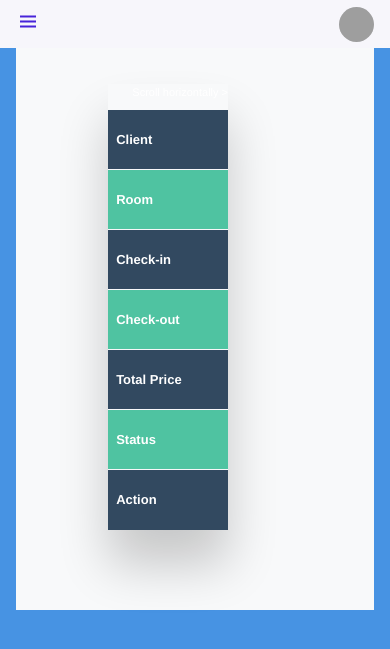
After one commit to Rzn-Mohamed/Hotel-Reservation, a Django app: page /reservations/ in a window 390 px wide. The commit adds this page. Shown: the top 649 px of the page. Run offline with Django 5.2, Linux system fonts and the light colour scheme; data that the repository does not hold is empty; grey boxes are pictures that could not be loaded.

Commit message:
razin laykhlih

```diff
--- a/Hotel/app/models.py
+++ b/Hotel/app/models.py
@@ -1,5 +1,6 @@
 from django.db import models
 from django.contrib.auth.models import AbstractUser , User
+from datetime import timedelta
 
 class Personne(models.Model):
     user = models.OneToOneField(User , null = True , on_delete = models.CASCADE)
@@ -33,6 +34,9 @@ class Client(Personne):
 
 class Employee(Personne):
     is_employee = models.BooleanField(default = True)
+    @classmethod
+    def getAllEmployees(cls):
+        return cls.objects.filter(is_employee = True)
     pass
 
 
@@ -40,12 +44,81 @@ class Employee(Personne):
 
 #-----------------Room-----------------
 
-class RoomType(models.Model):
-    type = models.CharField(max_length=255)
-    price = models.DecimalField(max_digits=10 , decimal_places=2)
+class Room(models.Model):
+    TYPES = [
+        ('single', 'Single'),
+        ('queen', 'Queen'),
+        ('king', 'King')
+    ]
+    num = models.IntegerField()
+    type = models.CharField(max_length=50, choices=TYPES)
+    description = models.TextField()
+    is_reserved = models.BooleanField(default=False)
+
+    @classmethod
+    def createRoom(cls, num, type, description):
+        return cls.objects.create(num=num, type=type, description=description)
+
+    @classmethod
+    def updateRoom(cls, num, type, description):
+        return cls.objects.filter(num=num).update(type=type, description=description)
+
+    @classmethod
+    def deleteRoom(cls, num):
+        return cls.objects.filter(num=num).delete()
+
+    @classmethod
+    def getAllRooms(cls):
+        return cls.objects.all()
+
+    @classmethod
+    def updateState(cls, num, state):
+        return cls.objects.filter(num=num).update(is_reserved=state)
+
+    def getPrice(self):
+        if self.type == 'single':
+            return 100
+        elif self.type == 'queen':
+            return 200
+        elif self.type == 'king':
+            return 300
+
+
 
 
 #-----------------Reservations-----------------
 
-class Reservation():
-    pass
+class Reservation(models.Model):
+    client = models.ForeignKey(Client , on_delete = models.CASCADE)
+    room  = models.ForeignKey(Room , on_delete = models.CASCADE)
+    checkIn = models.DateField()
+    checkOut = models.DateField()
+    totalPrice = models.DecimalField(max_digits = 10 , decimal_places = 2)
+
+    STATUS =[
+        ('pending' , 'Pending'),
+        ('accepted' , 'Accepted'),
+        ('rejected' , 'Rejected'),
+    ]
+    status = models.CharField(max_length = 50 , choices = STATUS)
+
+    @classmethod
+    def getAllReservations(cls):
+        return cls.objects.all()
+
+    @classmethod
+    def createReservation(cls , client , room , checkIn , checkOut):
+        room_price = room.getPrice(room)
+        duree = checkOut - checkIn
+        totalPrice = room_price * duree.days
+
+        reservation = cls.objects.create(client = client , room = room , checkIn = checkIn , checkOut = checkOut , totalPrice = totalPrice , status = 'pending')
+        return reservation
+
+    @classmethod
+    def updateStatus(cls , reservation_id , status):
+        return cls.objects.filter(id = reservation_id).update(status = status)
+
+    @classmethod
+    def deleteReservation(cls , reservation_id):
+        return cls.objects.filter(id = reservation_id).delete()
--- /dev/null
+++ b/Hotel/app/static/css/manager_res.css
@@ -0,0 +1,128 @@
+/* *{
+  box-sizing: border-box;
+  -webkit-box-sizing: border-box;
+  -moz-box-sizing: border-box;
+} */
+body{
+    font-family: Helvetica;
+    -webkit-font-smoothing: antialiased;
+    background: rgba( 71, 147, 227, 1);
+  }
+  h2{
+    text-align: center;
+    font-size: 18px;
+    text-transform: uppercase;
+    letter-spacing: 1px;
+    color: white;
+    padding: 30px 0;
+  }
+
+  /* Table Styles */
+
+  .table-wrapper{
+    margin: 10px 80px 80px;
+    box-shadow: 0px 35px 50px rgba( 0, 0, 0, 0.2 );
+  }
+
+  .fl-table {
+    border-radius: 15px;
+    font-size: 12px;
+    font-weight: normal;
+    border: none;
+    border-collapse: collapse;
+    width: 100%;
+    max-width: 100%;
+    white-space: nowrap;
+    background-color: white;
+  }
+
+  .fl-table td, .fl-table th {
+    text-align: center;
+    padding: 8px;
+  }
+
+  .fl-table td {
+    border-right: 1px solid #f8f8f8;
+    font-size: 12px;
+  }
+
+  .fl-table thead th {
+    color: #ffffff;
+    background: #4FC3A1;
+  }
+
+
+  .fl-table thead th:nth-child(odd) {
+    color: #ffffff;
+    background: #324960;
+  }
+
+  .fl-table tr:nth-child(even) {
+    background: #F8F8F8;
+  }
+
+  /* Responsive */
+
+  @media (max-width: 767px) {
+    .fl-table {
+        display: block;
+        width: 100%;
+    }
+    .table-wrapper:before{
+        content: "Scroll horizontally >";
+        display: block;
+        text-align: right;
+        font-size: 11px;
+        color: white;
+        padding: 0 0 10px;
+    }
+    .fl-table thead, .fl-table tbody, .fl-table thead th {
+        display: block;
+    }
+    .fl-table thead th:last-child{
+        border-bottom: none;
+    }
+    .fl-table thead {
+        float: left;
+    }
+    .fl-table tbody {
+        width: auto;
+        position: relative;
+        overflow-x: auto;
+    }
+    .fl-table td, .fl-table th {
+        padding: 20px .625em .625em .625em;
+        height: 60px;
+        vertical-align: middle;
+        box-sizing: border-box;
+        overflow-x: hidden;
+        overflow-y: auto;
+        width: 120px;
+        font-size: 13px;
+        text-overflow: ellipsis;
+    }
+    .fl-table thead th {
+        text-align: left;
+        border-bottom: 1px solid #f7f7f9;
+    }
+    .fl-table tbody tr {
+        display: table-cell;
+    }
+    .fl-table tbody tr:nth-child(odd) {
+        background: none;
+    }
+    .fl-table tr:nth-child(even) {
+        background: transparent;
+    }
+    .fl-table tr td:nth-child(odd) {
+        background: #F8F8F8;
+        border-right: 1px solid #E6E4E4;
+    }
+    .fl-table tr td:nth-child(even) {
+        border-right: 1px solid #E6E4E4;
+    }
+    .fl-table tbody td {
+        display: block;
+        text-align: center;
+    }
+  }
--- a/Hotel/app/templates/app/manager/manager_index.html
+++ b/Hotel/app/templates/app/manager/manager_index.html
@@ -46,9 +46,9 @@
                         <i class='bx bx-user nav_icon'></i>
                         <span class="nav_name">Employee</span>
                     </a>
-                    <a href="#" class="nav_link">
+                    <a href="{% url 'manager-res' %}" class="nav_link">
                         <i class='bx bx-message-square-detail nav_icon'></i>
-                        <span class="nav_name">Messages</span>
+                        <span class="nav_name">Reservations</span>
                     </a>
                     <a href="#" class="nav_link">
                         <i class='bx bx-bookmark nav_icon'></i>
--- /dev/null
+++ b/Hotel/app/templates/app/manager/manager_res.html
@@ -0,0 +1,50 @@
+{% extends "./manager_index.html" %}
+{% load static %}
+{% block title %}index{% endblock %}
+
+{%block style%}
+<link rel="stylesheet" type="text/css" href="{% static 'css/manager_res.css' %}">
+{% endblock %}
+
+{% block content %}
+
+<div class="container mt-5 d-flex ">
+
+    <div  class="table-wrapper">
+        <table class="fl-table">
+        <thead>
+            <tr>
+                <th>Client</th>
+                <th>Room</th>
+                <th>Check-in</th>
+                <th>Check-out</th>
+                <th>Total Price</th>
+                <th>Status</th>
+                <th>Action</th>
+            </tr>
+        </thead>
+        <tbody>
+            {% for reservation in reservations %}
+            <tr>
+                <td>{{ reservation.client.fullname }}</td>
+                <td>{{ reservation.room.num }}</td>
+                <td>{{ reservation.checkIn }}</td>
+                <td>{{ reservation.checkOut }}</td>
+                <td>{{ reservation.totalPrice }}</td>
+                <td>{{ reservation.status }}</td>
+                <td>
+                    <a href="">
+                      <svg xmlns="http://www.w3.org/2000/svg" width="24" height="24" viewBox="0 0 24 24" style="fill: rgba(0, 0, 0, 1);transform: ;msFilter:;"><path d="M8.707 19.707 18 10.414 13.586 6l-9.293 9.293a1.003 1.003 0 0 0-.263.464L3 21l5.242-1.03c.176-.044.337-.135.465-.263zM21 7.414a2 2 0 0 0 0-2.828L19.414 3a2 2 0 0 0-2.828 0L15 4.586 19.414 9 21 7.414z"></path></svg>
+                    </a>
+                    <a href="">
+                      <svg xmlns="http://www.w3.org/2000/svg" width="24" height="24" viewBox="0 0 24 24" style="fill: rgba(0, 0, 0, 1);transform: ;msFilter:;"><path d="M6 7H5v13a2 2 0 0 0 2 2h10a2 2 0 0 0 2-2V7H6zm10.618-3L15 2H9L7.382 4H3v2h18V4z"></path></svg>
+                    </a>
+                    </td>
+            </tr>
+            {% endfor %}
+        </tbody>
+    </table>
+</div>
+</div>
+
+{% endblock %}
--- a/Hotel/app/urls.py
+++ b/Hotel/app/urls.py
@@ -8,4 +8,5 @@ urlpatterns = [
   path('clientlog/', views.manager_dash, name='client-login'),
   path('clientdash/', views.manager_dash, name='client-dash'),
   path("clientsignup/", views.client_signup, name="client-signup"),
+  path("reservations/", views.reservations, name="manager-res"),
 ]
--- a/Hotel/app/views.py
+++ b/Hotel/app/views.py
@@ -1,6 +1,7 @@
 from django.shortcuts import render , redirect
 from django.contrib.auth import authenticate
 from django.contrib.auth.models import User , auth
+from .models import Manager , Client , Employee , Reservation ,  Room
 
 # Create your views here.
 #-----------------manager----------------#
@@ -48,3 +49,8 @@ def client_signup(request):
         return redirect('client-login')
 
     return render(request, 'app/client/client_login.html')
+
+#----------reservations---------
+def reservations(request):
+    reservations = Reservation.getAllReservations()
+    return render(request, 'app/manager/manager_res.html', {'reservations': reservations})
```
Also changed, not shown: Hotel/app/migrations/0003_room_reservation.py (added).
